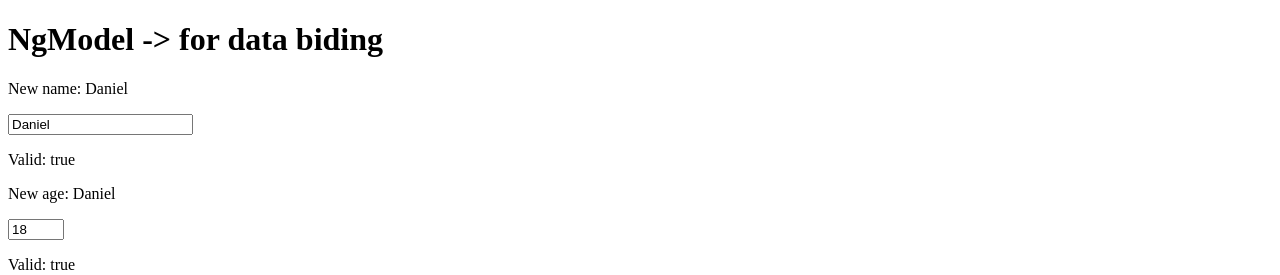
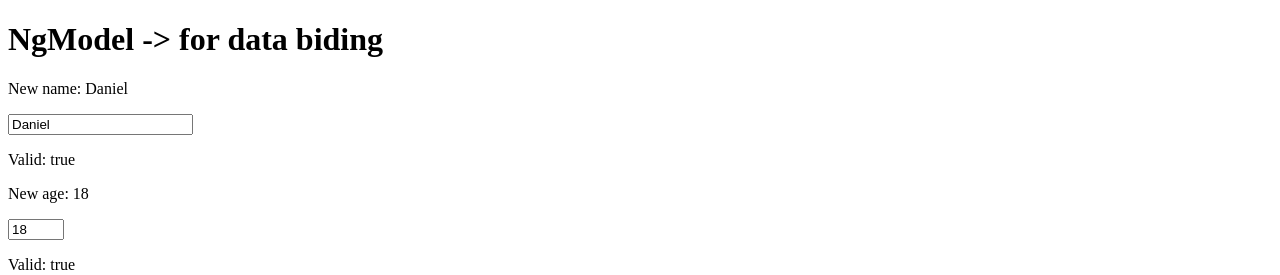
Before and after one commit to jonathlan/angular-testing, an Angular app: page / in a window 1280 px wide. Shown: the top 275 px of the page. Built offline with nearby package versions, Linux system fonts and the light colour scheme.

Commit message:
Change property for new age for aga, which is the correct one.

```diff
--- a/src/app/app.component.html
+++ b/src/app/app.component.html
@@ -2,7 +2,7 @@
 <p>New name: {{person.name}}</p>
 <input type="text" required #nameInput="ngModel" [(ngModel)]="person.name"/>
 <p>Valid: {{nameInput.valid}}</p>
-<p>New age: {{person.name}}</p>
+<p>New age: {{person.age}}</p>
 <input type="number" max="18" min="10" required #ageInput="ngModel" [(ngModel)]="person.age"/>
 <p>Valid: {{ageInput.valid}}</p>
 <hr/>
```
